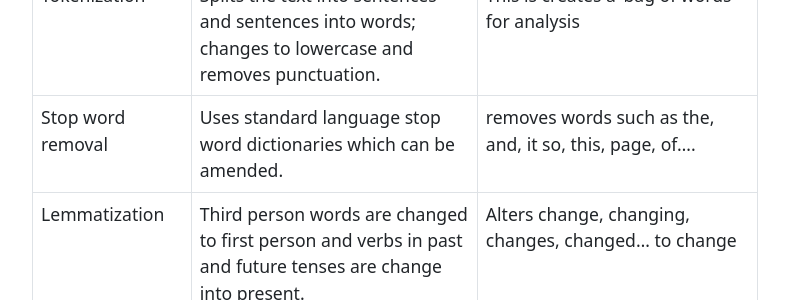
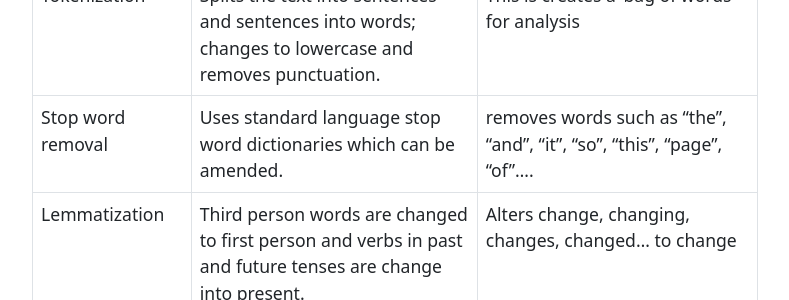
Before and after one commit to GULibrarySandbox/intro-text-mining-analysis-2022, a Jekyll site: the page built from content/7-analyse.md, in a window 1280 px wide and 900 px high, scrolled down 454 px. Shown: the part 155-455 px from the top of the window, without its empty margins (245-1034 px from the left). Built offline with Jekyll 4.4.1, drawn with Linux system fonts in a browser that asks for light colours; some of the changed text lies outside the part shown.

```diff
--- a/content/7-analyse.md
+++ b/content/7-analyse.md
@@ -16,7 +16,7 @@ The following NLP tasks break down text into analysable parts:
 
 | NLP method | Description | Example |
 | Tokenization |Splits the text into sentences and sentences into words; changes to lowercase and removes punctuation. | This is creates a 'bag of words' for analysis |
-| Stop word removal | Uses standard language stop word dictionaries which can be amended. | removes words such as the, and, it so, this, page, of.... |
+| Stop word removal | Uses standard language stop word dictionaries which can be amended. | removes words such as "the", "and", "it", "so", "this", "page", "of".... |
 | Lemmatization | Third person words are changed to first person and verbs in past and future tenses are change into present. | Alters change, changing, changes, changed... to change |
 | Word stemming | Words are reduced to their root form. | Changes victorious, victories, victory... to victor |
 | Special characters removed | Characters that cannot be understood are removed. | * @ # ! >> |
```
Also changed, not shown: other parts of content/7-analyse.md (+1 -0 lines).
